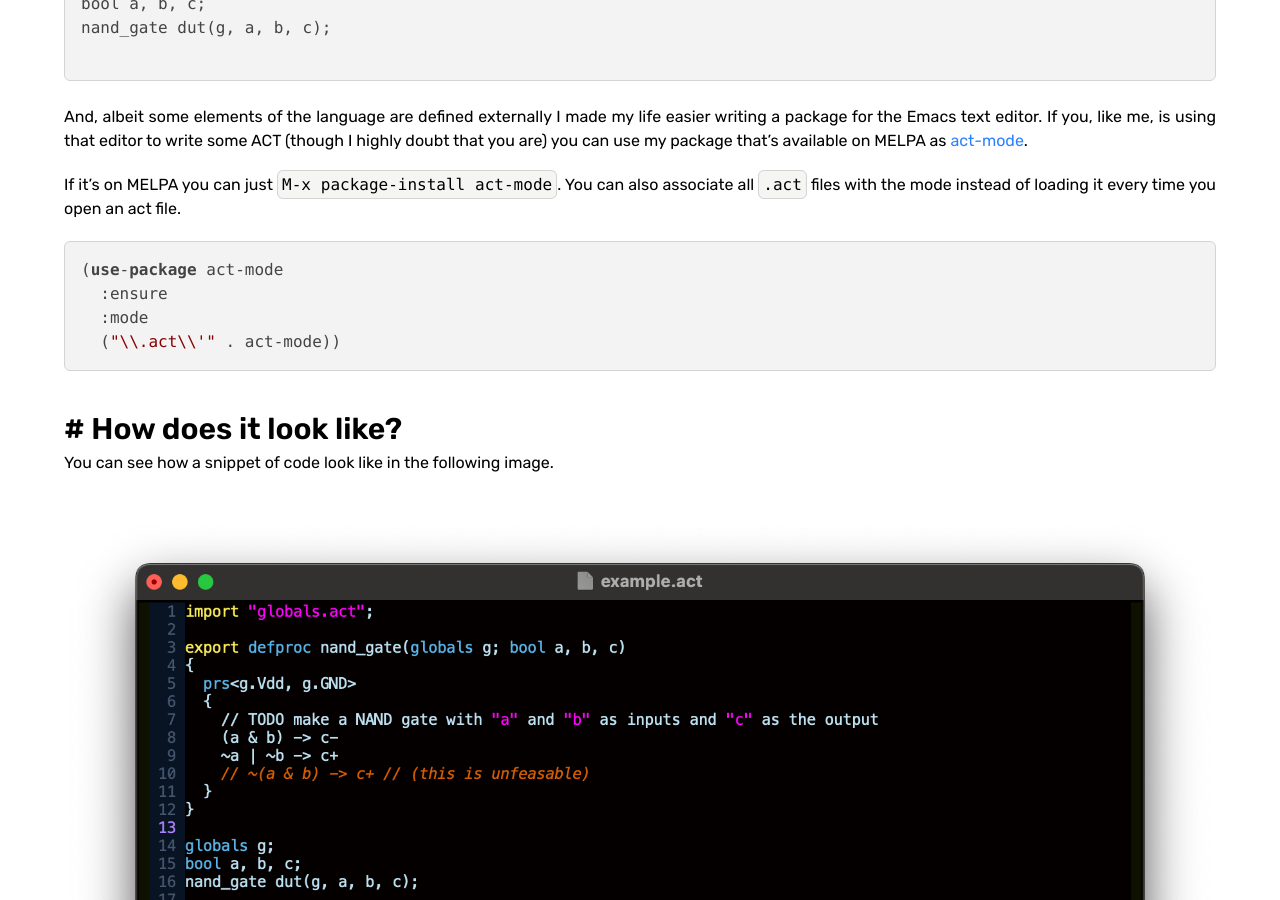
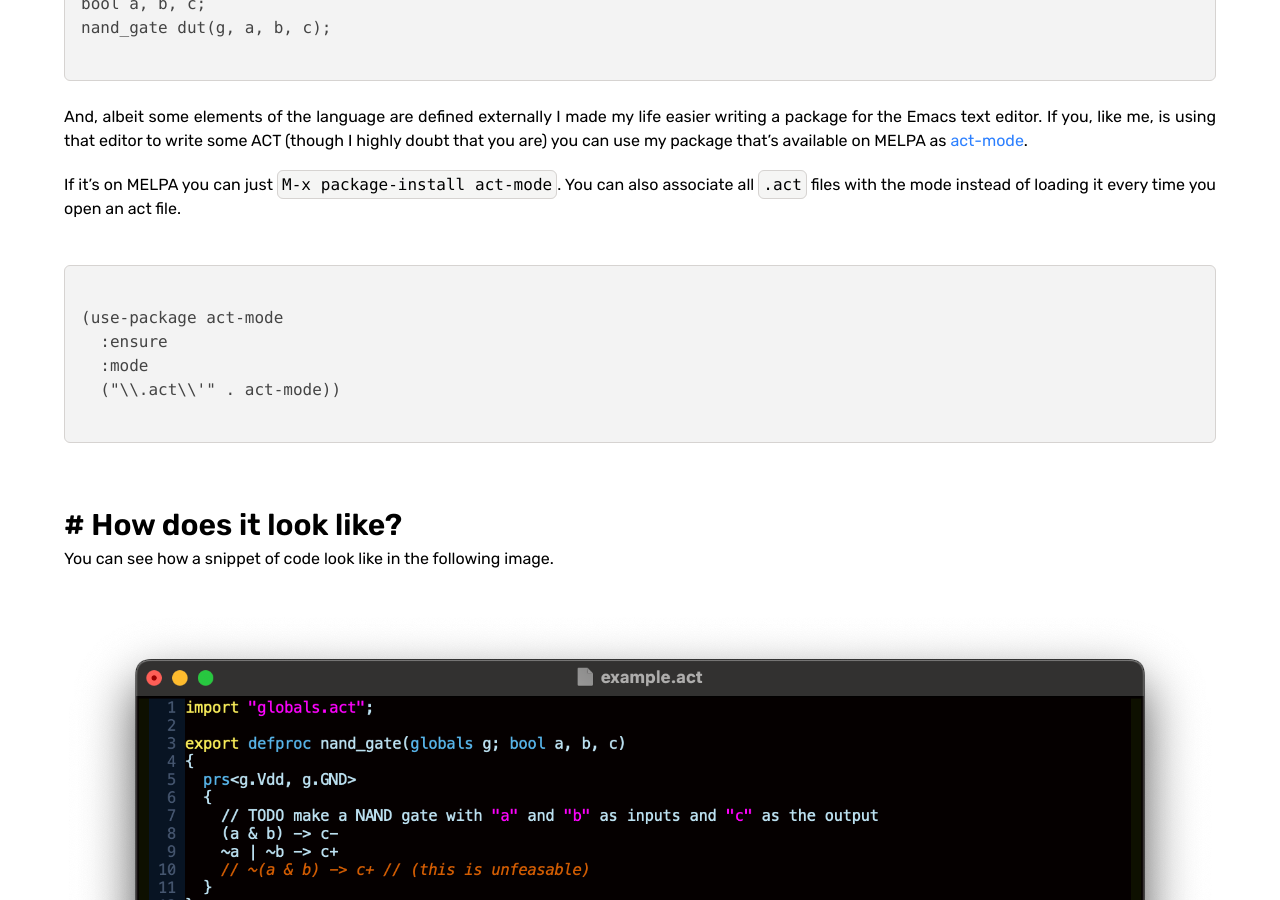
Before and after one commit to rafaelcn/rafaelcn.github.io, a Jekyll site: the page built from _posts/2024-07-18-act-mode.md, in a window 1280 px wide and 900 px high, scrolled down 733 px. Built offline with Jekyll 4.4.1, drawn with Linux system fonts in a browser that asks for light colours; nearby versions of some CDN libraries; some web fonts are replaced.

Commit message:
Remove swift synta highlighting
Signed-off-by: Rafael Campos Nunes <rcamposnunes@outlook.com>

````diff
--- a/_posts/2024-07-18-act-mode.md
+++ b/_posts/2024-07-18-act-mode.md
@@ -43,12 +43,14 @@ If it's on MELPA you can just `M-x package-install act-mode`. You can also
 associate all `.act` files with the mode instead of loading it every time
 you open an act file.
 
-```
+<pre class="language-plaintext">
+  <code>
 (use-package act-mode
   :ensure
   :mode
   ("\\.act\\'" . act-mode))
-```
+  </code>
+</pre>
 
 # How does it look like?
 
````
